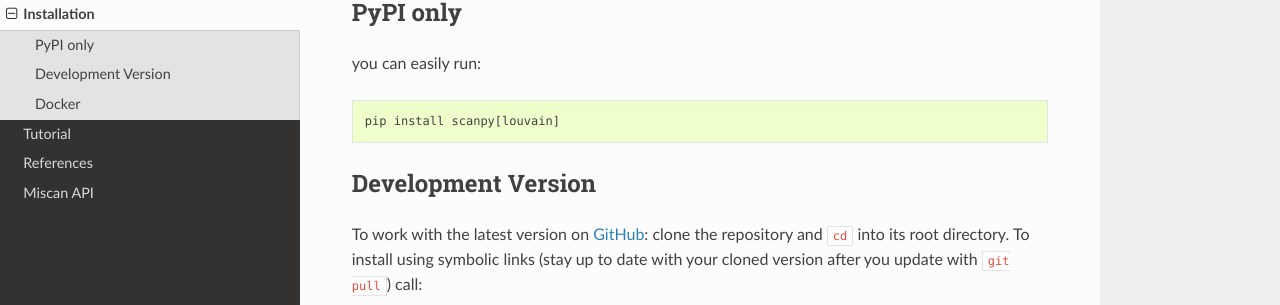
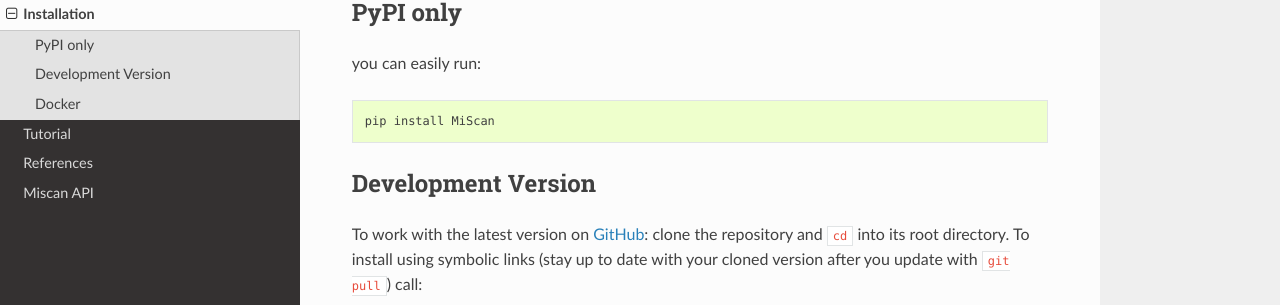
Before and after one commit to jefferyUstc/MiScan_cli, a Sphinx documentation site: the page built from docs/source/installation.rst, in a window 1280 px wide and 936 px high. Shown: the part 164-469 px from the top of the window. Built offline with Sphinx 7.4.7 and the Read the Docs theme 2.0.0, drawn with Linux system fonts in a browser that asks for light colours.

Commit message:
fix installation err

```diff
--- a/docs/source/installation.rst
+++ b/docs/source/installation.rst
@@ -6,7 +6,7 @@
 
 you can easily run::
 
-    pip install scanpy[louvain]
+    pip install MiScan
 
 
 Development Version
```
